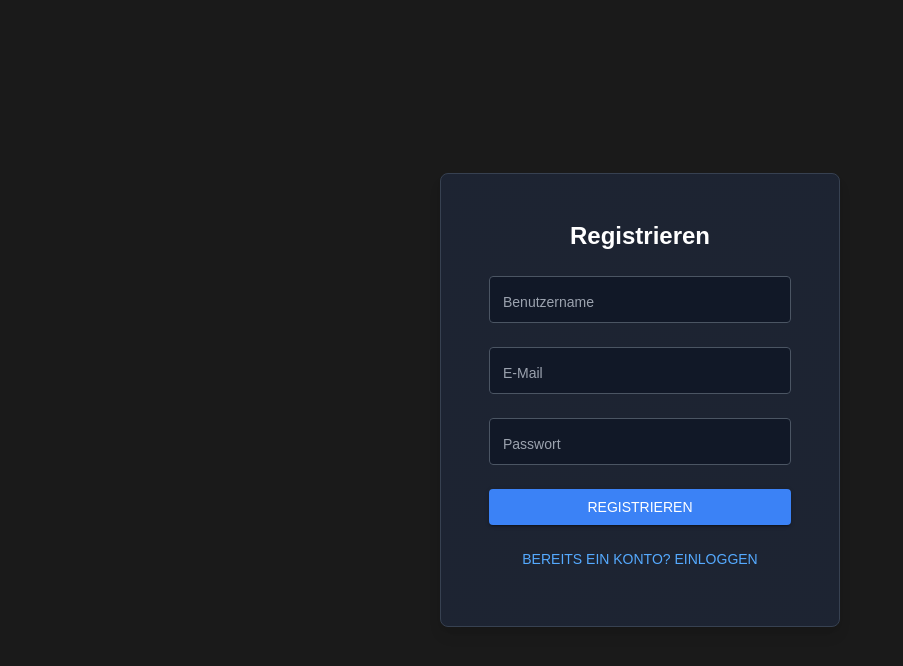
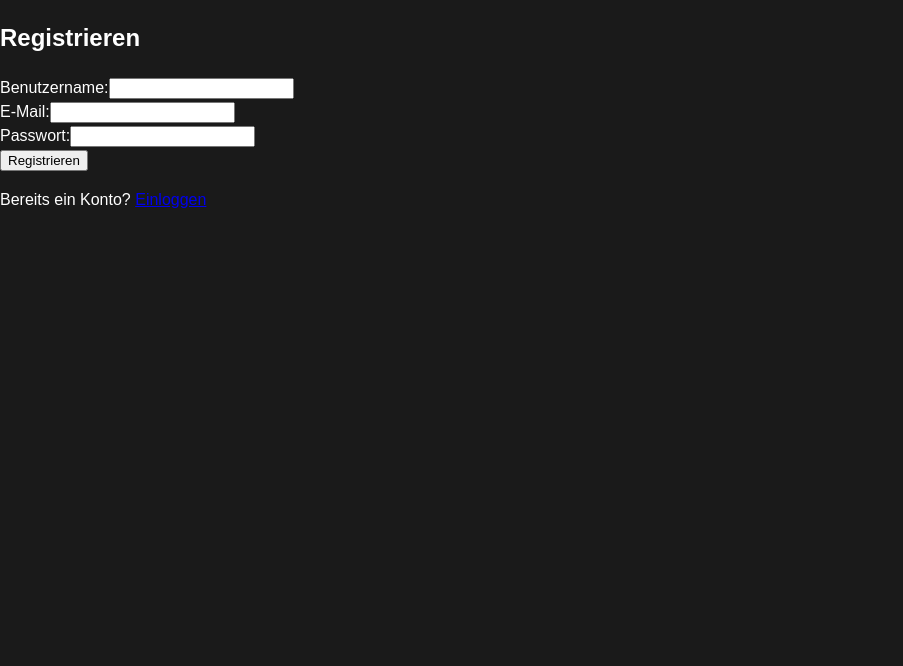
Before and after one commit to Zanix26/SW-Maxrune, a React (Vite) app in the folder frontend/: page /register in a window 1280 px wide. Shown: the top 666 px of the page, without its empty margins (0-903 px from the left). Built offline with nearby package versions, Linux system fonts and the light colour scheme.

Commit message:
Register.jsx aktualisieren

```diff
--- a/frontend/src/components/Register.jsx
+++ b/frontend/src/components/Register.jsx
@@ -1,94 +1,71 @@
 import React, { useState } from 'react';
 import { useNavigate } from 'react-router-dom';
-import { Card, TextField, Button, Typography, Box } from '@mui/material';
 import axios from 'axios';
 
-function Register() {
+const Register = () => {
   const [username, setUsername] = useState('');
   const [email, setEmail] = useState('');
   const [password, setPassword] = useState('');
   const [error, setError] = useState('');
   const navigate = useNavigate();
 
-  console.log('Register.jsx: Rendering Register component');
-
   const handleSubmit = async (e) => {
     e.preventDefault();
     try {
-      console.log('Register.jsx: Sending register request to', `${import.meta.env.VITE_API_URL}/auth/register`);
-      const response = await axios.post(`${import.meta.env.VITE_API_URL}/auth/register`, {
-        username,
-        email,
-        password,
+      const response = await axios.post('https://optimizer.stocktropia.com/api/auth/register', {
+        username, // Muss "username" heißen, wie das Backend es erwartet
+        email,    // Muss "email" heißen
+        password, // Muss "password" heißen
       });
-      console.log('Register.jsx: Registration successful:', response.data);
-      navigate('/login');
+      // Token und Benutzerdaten speichern
+      localStorage.setItem('token', response.data.token);
+      localStorage.setItem('user', JSON.stringify(response.data.user));
+      // Zum Dashboard weiterleiten
+      navigate('/dashboard');
     } catch (err) {
-      console.error('Register.jsx: Registration error:', err.message);
-      setError('Registrierung fehlgeschlagen: ' + err.message);
+      setError(err.response?.data?.message || `Request failed with status code ${err.response?.status}`);
     }
   };
 
   return (
-    <Box sx={{ display: 'flex', justifyContent: 'center', alignItems: 'center', minHeight: '100vh' }}>
-      <Card sx={{ width: '100%', maxWidth: 400 }}>
-        <Box sx={{ p: 3, textAlign: 'center' }}>
-          <Typography variant="h2" className="mana-gradient" gutterBottom>
-            Registrieren
-          </Typography>
-          {error && (
-            <Typography color="error" variant="body2" gutterBottom>
-              {error}
-            </Typography>
-          )}
+    <div>
+      <h2>Registrieren</h2>
+      {error && <p style={{ color: 'red' }}>{error}</p>}
       <form onSubmit={handleSubmit}>
-            <TextField
-              label="Benutzername"
+        <div>
+          <label>Benutzername:</label>
+          <input
+            type="text"
             value={username}
             onChange={(e) => setUsername(e.target.value)}
-              fullWidth
-              margin="normal"
-              variant="outlined"
+            required
           />
-            <TextField
-              label="E-Mail"
+        </div>
+        <div>
+          <label>E-Mail:</label>
+          <input
             type="email"
             value={email}
             onChange={(e) => setEmail(e.target.value)}
-              fullWidth
-              margin="normal"
-              variant="outlined"
+            required
           />
-            <TextField
-              label="Passwort"
+        </div>
+        <div>
+          <label>Passwort:</label>
+          <input
             type="password"
             value={password}
             onChange={(e) => setPassword(e.target.value)}
-              fullWidth
-              margin="normal"
-              variant="outlined"
+            required
           />
-            <Button
-              type="submit"
-              variant="contained"
-              color="primary"
-              fullWidth
-              sx={{ mt: 2 }}
-            >
-              Registrieren
-            </Button>
+        </div>
+        <button type="submit">Registrieren</button>
       </form>
-          <Button
-            onClick={() => navigate('/login')}
-            color="secondary"
-            sx={{ mt: 2 }}
-          >
-            Bereits ein Konto? Einloggen
-          </Button>
-        </Box>
-      </Card>
-    </Box>
+      <p>
+        Bereits ein Konto? <a href="/login">Einloggen</a>
+      </p>
+    </div>
   );
-}
+};
 
 export default Register;
```
Lines whose indentation alone changed are shown as unchanged.
